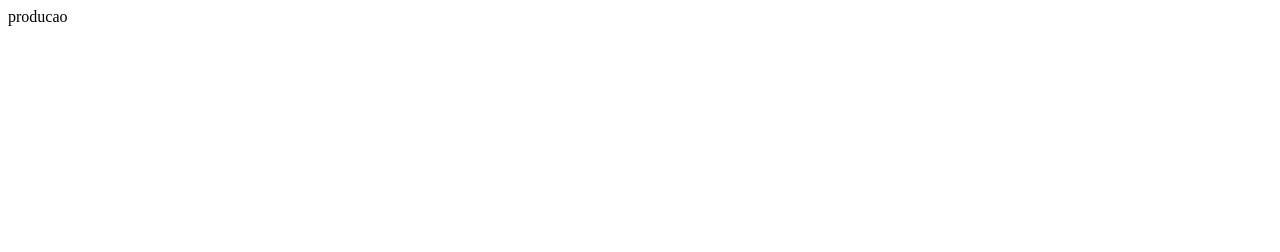
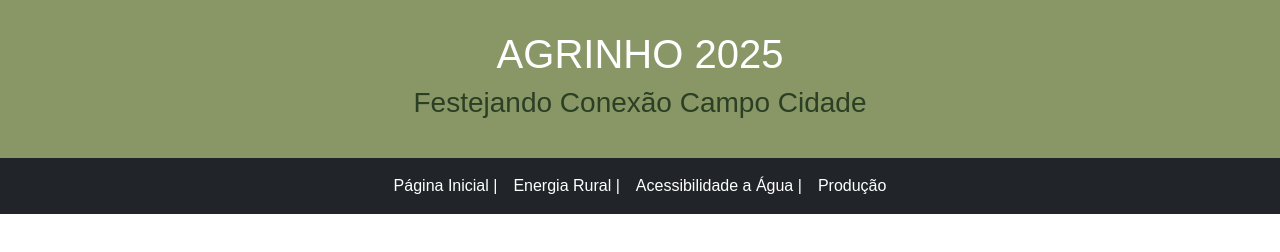
Before and after one commit to bisinha01/Site-Agrinho, a plain HTML site: page producao.html in a window 1280 px wide. Drawn offline with nearby package versions, Linux system fonts and the light colour scheme.

Commit message:
Add files via upload

```diff
--- /dev/null
+++ b/agua.css
@@ -0,0 +1,43 @@
+body{
+    padding: 0;
+    margin: 0;
+    font-family: Arial, Helvetica, sans-serif;
+}
+
+.cabecalho{
+    color: white;
+    background-color: rgb(137, 150, 101);
+    text-align: center;
+    padding: 30px;
+}
+
+.cabecalho h3{
+    color: rgb(42, 63, 35);
+
+}
+
+p .alinha{
+    text-align: right;
+}
+.img-agro{
+    width: 300px;
+}
+
+.br-3{
+    border-radius: 15px;
+}
+
+.img-card{
+    max-height: 250px;
+}
+
+.img-slide{
+    max-height: 400px;
+}
+
+.footer{
+    background-color: black;
+    color: white;
+    text-align: center;
+    padding: 5px;
+}
--- /dev/null
+++ b/energia.css
@@ -0,0 +1,43 @@
+body{
+    padding: 0;
+    margin: 0;
+    font-family: Arial, Helvetica, sans-serif;
+}
+
+.cabecalho{
+    color: white;
+    background-color: rgb(137, 150, 101);
+    text-align: center;
+    padding: 30px;
+}
+
+.cabecalho h3{
+    color: rgb(42, 63, 35);
+
+}
+
+p .alinha{
+    text-align: right;
+}
+.img-agro{
+    width: 300px;
+}
+
+.br-3{
+    border-radius: 15px;
+}
+
+.img-card{
+    max-height: 250px;
+}
+
+.img-slide{
+    max-height: 400px;
+}
+
+.footer{
+    background-color: black;
+    color: white;
+    text-align: center;
+    padding: 5px;
+}
--- /dev/null
+++ b/producao.css
@@ -0,0 +1,43 @@
+body{
+    padding: 0;
+    margin: 0;
+    font-family: Arial, Helvetica, sans-serif;
+}
+
+.cabecalho{
+    color: white;
+    background-color: rgb(137, 150, 101);
+    text-align: center;
+    padding: 30px;
+}
+
+.cabecalho h3{
+    color: rgb(42, 63, 35);
+
+}
+
+p .alinha{
+    text-align: right;
+}
+.img-agro{
+    width: 300px;
+}
+
+.br-3{
+    border-radius: 15px;
+}
+
+.img-card{
+    max-height: 250px;
+}
+
+.img-slide{
+    max-height: 400px;
+}
+
+.footer{
+    background-color: black;
+    color: white;
+    text-align: center;
+    padding: 5px;
+}
--- a/producao.html
+++ b/producao.html
@@ -4,8 +4,43 @@
     <meta charset="UTF-8">
     <meta name="viewport" content="width=device-width, initial-scale=1.0">
     <title>Document</title>
+    <link href="https://cdn.jsdelivr.net/npm/bootstrap@5.3.5/dist/css/bootstrap.min.css" rel="stylesheet"
+        integrity="sha384-SgOJa3DmI69IUzQ2PVdRZhwQ+dy64/BUtbMJw1MZ8t5HZApcHrRKUc4W0kG879m7" crossorigin="anonymous">
+    <link rel="stylesheet" href="style.css">
+</head>
+
 </head>
 <body>
-    producao
+        <!--Apresentação do tema-->
+        <section class="cabecalho">
+            <h1>AGRINHO 2025</h1>
+            <h3>Festejando Conexão Campo Cidade</h3>
+        </section>
+
+     <!--cabeçalho do site-->
+     <nav class="navbar navbar-expand-lg bg-dark">
+        <div class="container-fluid ">
+            <button class="navbar-toggler" type="button" data-bs-toggle="collapse" data-bs-target="#navbarNav"
+                aria-controls="navbarNav" aria-expanded="false" aria-label="Toggle navigation">
+                <span class="navbar-toggler-icon"></span>
+            </button>
+            <div class="collapse navbar-collapse justify-content-center" id="navbarNav">
+                <ul class="navbar-nav">
+                    <li class="nav-item">
+                        <a class="nav-link active text-white" aria-current="page" href="index.html">Página Inicial |</a>
+                    </li>
+                    <li class="nav-item">
+                        <a class="nav-link text-white" href="energia.html">Energia Rural |</a>
+                    </li>
+                    <li class="nav-item">
+                        <a class="nav-link text-white" href="agua.html">Acessibilidade a Água |</a>
+                    </li>
+                    <li class="nav-item">
+                        <a class="nav-link text-white" href="producao.html">Produção</a>
+                    </li>
+                </ul>
+            </div>
+        </div>
+    </nav>
 </body>
 </html>
--- a/style.css
+++ b/style.css
@@ -6,13 +6,13 @@ body{
 
 .cabecalho{
     color: white;
-    background-color: rgb(247, 179, 211);
+    background-color: rgb(137, 150, 101);
     text-align: center;
     padding: 30px;
 }
 
 .cabecalho h3{
-    color: rgb(247, 107, 172);
+    color: rgb(42, 63, 35);
 
 }
 
```
Also changed, not shown: agua.html (+35 -2 lines), energia.html (+35 -1 lines).
